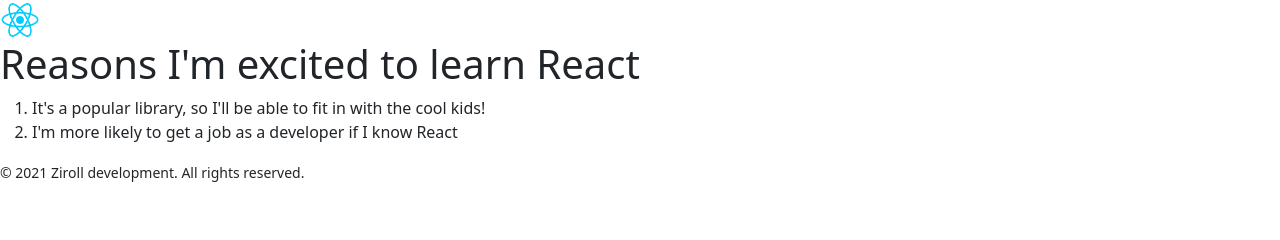
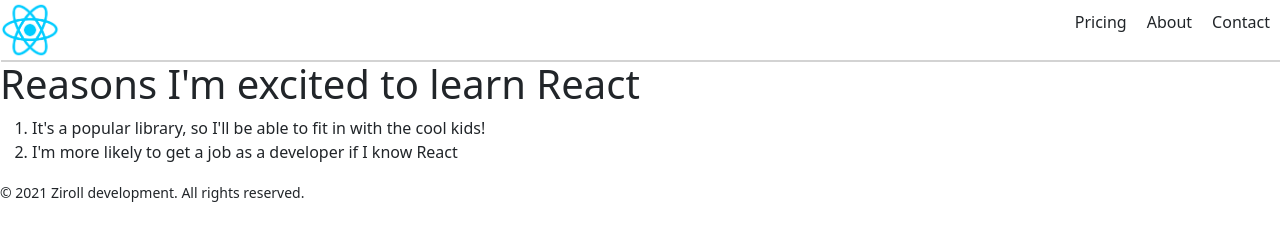
Before and after one commit to naufalmaulana/Learning-React.js, a plain HTML site: page index.html in a window 1280 px wide. Drawn offline with nearby package versions, Linux system fonts and the light colour scheme.

Commit message:
Lesson 9

```diff
--- a/index.css
+++ b/index.css
@@ -2,3 +2,23 @@
     margin: 0;
     padding: 0;
 }
+
+.nav {
+    display: flex;
+    justify-content: space-between;
+    align-items: center;
+    box-shadow: 1px 2px 0px lightgray;
+}
+
+.nav-logo {
+    width: 60px;
+}
+
+.nav-items {
+    list-style: none;
+    display: flex;
+}
+
+.nav-items > li {
+    padding: 10px;
+}
--- a/index.js
+++ b/index.js
@@ -1,8 +1,13 @@
 function Header() {
     return (
         <header>
-            <nav>
-                <img src="./react-logo.png" width="40px" />
+            <nav className="nav">
+                <img src="./react-logo.png" className="nav-logo" />
+                <ul className="nav-items">
+                    <li>Pricing</li>
+                    <li>About</li>
+                    <li>Contact</li>
+                </ul>
             </nav>
         </header>
     )
```
